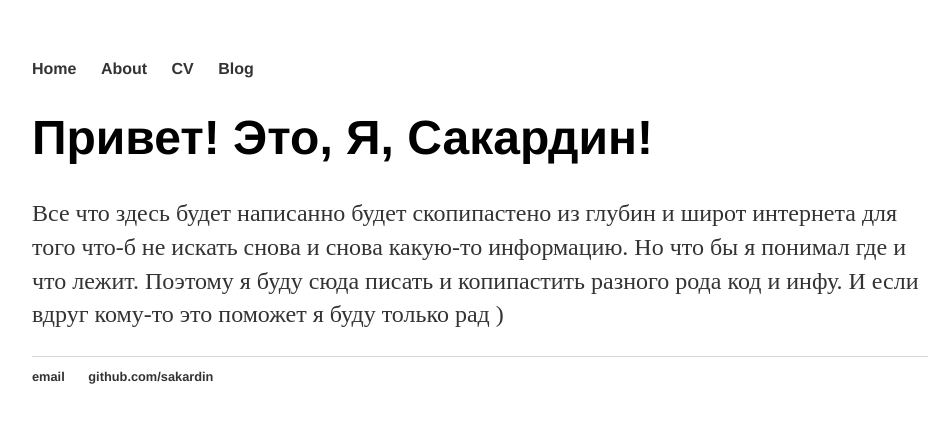
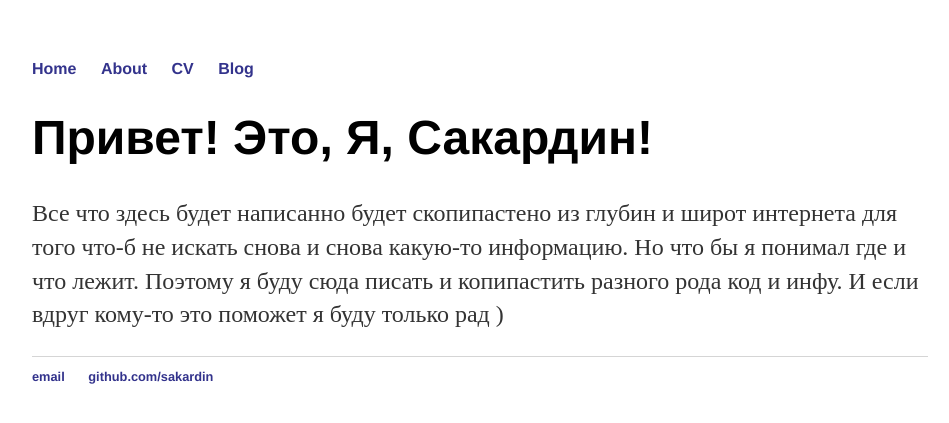
Before and after one commit to Sakardin/sakardin.github.io, a Jekyll site: the page built from index.html, in a window 1280 px wide. Shown: the top 423 px of the page, without its empty margins (160-1109 px from the left). Built offline with Jekyll 4.4.1, drawn with Linux system fonts in a browser that asks for light colours.

Commit message:
css edit

```diff
--- a/css/main.css
+++ b/css/main.css
@@ -15,7 +15,7 @@ nav ul li, footer ul li {
 }
 a {
     text-decoration: none;
-    color: #333;
+    color: #33338c;
 
 }
 a:hover {
```
